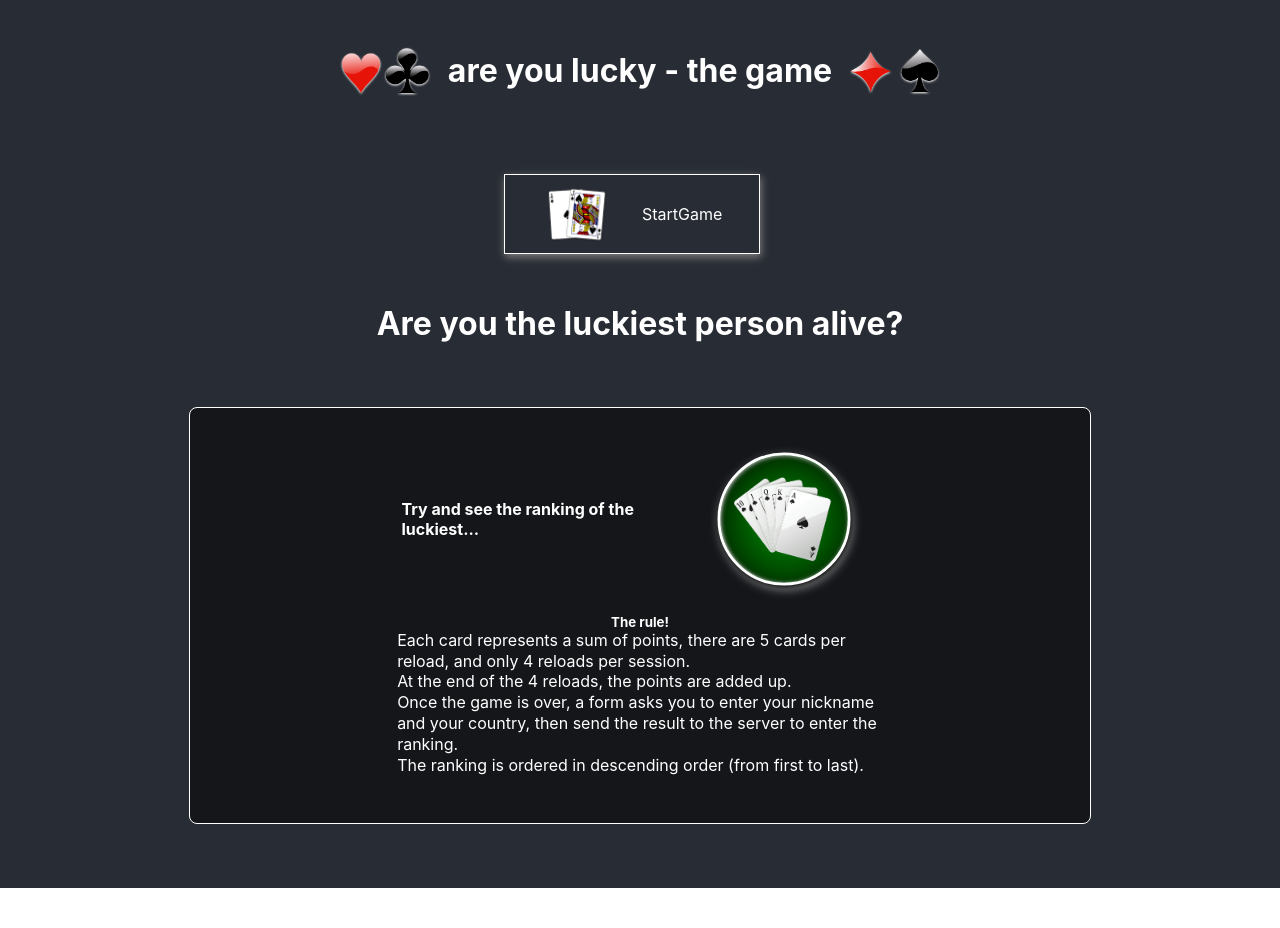
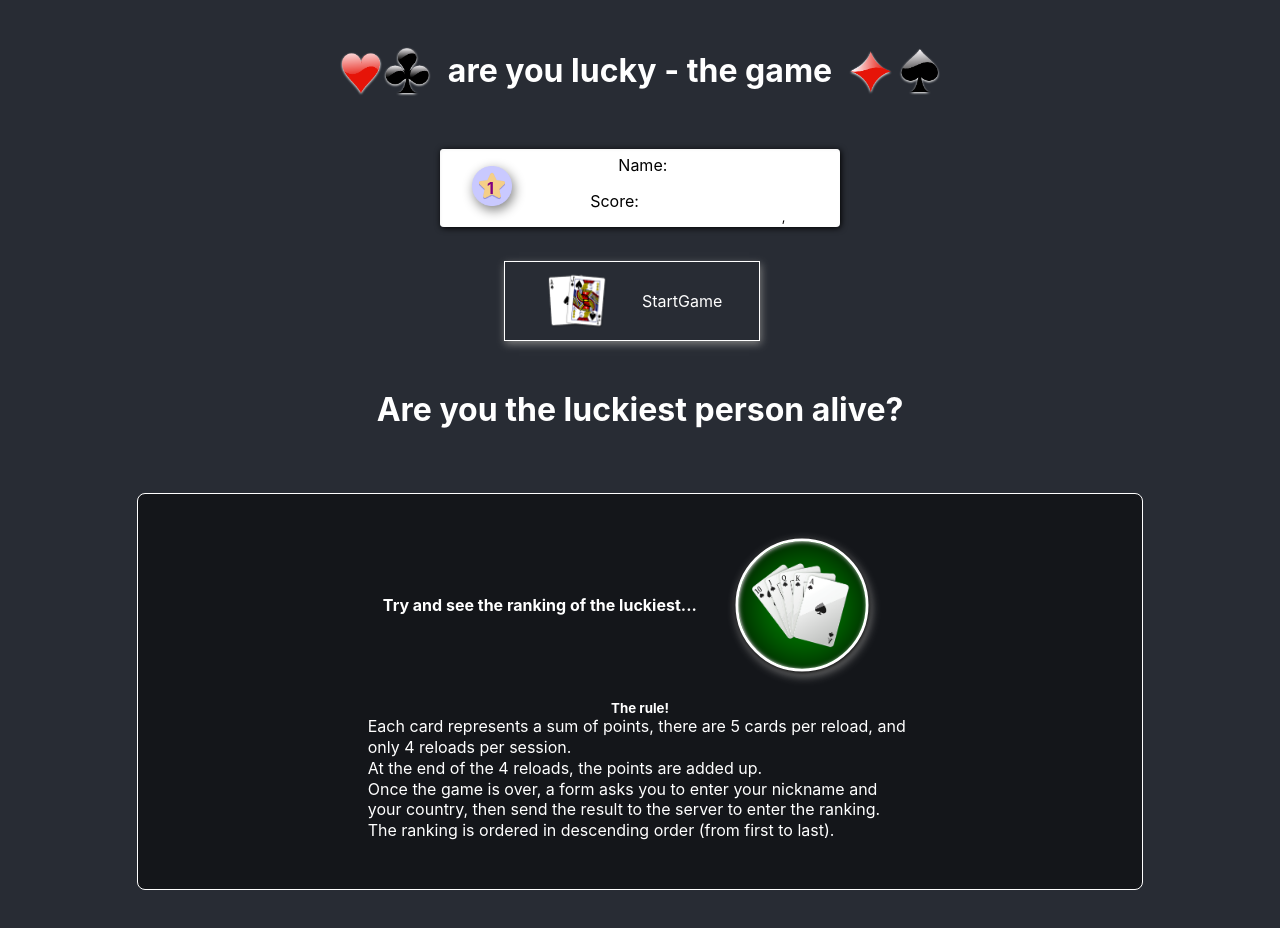
Before and after one commit to rodolphe37/random-playing-card-tuto, a React (Create React App) app: page / in a window 1280 px wide. Shown: the top 928 px of the page. Before the commit the page ends 888 px from the top, so only its background shows below. Built offline with nearby package versions, Linux system fonts and the light colour scheme; no server answers.

Commit message:
added first of moment card to start page

```diff
--- a/src/App.css
+++ b/src/App.css
@@ -26,7 +26,7 @@
   align-items: center;
   justify-content: center;
   width: 100%;
-  margin-bottom: 10vh;
+  margin-bottom: 3vh;
 }
 .App-header img {
   filter: drop-shadow(0px 1px 1px white);
@@ -43,6 +43,10 @@
   align-items: center;
   justify-content: space-around;
   color: white;
+  width: 100%;
+}
+.first-of-classment-list__container {
+  color: black;
 }
 .buttons-container {
   display: flex;
@@ -71,6 +75,7 @@
   margin: 1rem;
   grid-template-columns: repeat(3, 1fr);
 }
+
 .numerSection {
   margin-left: 1rem;
   position: relative;
@@ -113,6 +118,9 @@
   margin-bottom: 1rem;
   border-radius: 8px;
   border: 1px solid white;
+}
+.custom-counter {
+  transform: scale(1);
 }
 .start-button,
 .classment-button a {
@@ -553,6 +561,9 @@ select {
   }
 }
 @media screen and (max-width: 900px) {
+  .custom-counter {
+    transform: scale(0.799) !important;
+  }
   .inputs-container {
     width: 100% !important;
   }
--- /dev/null
+++ b/src/components/FirstOfList.js
@@ -0,0 +1,89 @@
+import { Fragment } from "react";
+import star from "../assets/startPage/Circle-icons-star.svg.png";
+
+const FirstOfList = ({ winnerOfMoment }) => {
+  const { name, country, flagCode, date, time, score } = winnerOfMoment;
+
+  return (
+    <div
+      title="The first of the moment!"
+      className="first-of-classment-list__container"
+    >
+      <ol className="global-classment__inner custom-counter">
+        <li>
+          <div className="numerSection">
+            <div className="numerSection">
+              <Fragment>
+                <img src={star} alt="star" width={40} />
+                <p
+                  style={{
+                    color: "purple",
+                    fontWeight: "bold",
+                  }}
+                >
+                  1
+                </p>
+              </Fragment>
+            </div>
+          </div>
+          <div className="name-section">
+            <span
+              style={{
+                textAlign: "center",
+              }}
+            >
+              Name:
+              <p
+                style={{
+                  fontSize: 20,
+                  fontWeight: "bold",
+                }}
+              >
+                {name && name}
+              </p>
+            </span>
+            <span
+              style={{
+                display: "flex",
+                alignItems: "center",
+                jusifyContent: "space-around",
+                width: "100%",
+                textAlign: "center",
+                paddingBottom: "1rem",
+              }}
+            >
+              Score:
+              <p
+                style={{
+                  marginLeft: "1rem",
+                  fontSize: 20,
+                  fontWeight: "bold",
+                }}
+              >
+                {score && score}
+              </p>
+            </span>
+          </div>
+          <div className="country-section">
+            <p>{country && country.substring(0, 18) + ""}</p>
+            <span className="flag-icon">
+              <span
+                className={`flag-icon flag-icon-${flagCode}`}
+                style={{
+                  transform: "scale(1.9)",
+                  filter: "drop-shadow(0 0 0.1rem black)",
+                  borderRadius: 37,
+                }}
+              />
+            </span>
+            <span className="date-time__container">
+              {date}, {time}
+            </span>
+          </div>
+        </li>
+      </ol>
+    </div>
+  );
+};
+
+export default FirstOfList;
--- a/src/components/StartPage.js
+++ b/src/components/StartPage.js
@@ -1,15 +1,27 @@
 import { useCallback, useEffect, useState } from "react";
 import { useRecoilState } from "recoil";
 import Cards from "../assets/startPage/cards.png";
-import { globalClassmentAtom } from "../assets/statesManager/classmentAtom";
+import {
+  globalClassmentAtom,
+  SortedArrayFromServerAtom,
+} from "../assets/statesManager/classmentAtom";
 import useFetchData from "../hooks/useFetchData";
 import GlobalClassmentComponent from "./GlobalClassmentComponent";
 import cards from "../assets/startPage/blackjack.png";
+import FirstOfList from "./FirstOfList";
 
 const StartPage = ({ setStartGame }) => {
   const { getData } = useFetchData();
   const [globalClassment] = useRecoilState(globalClassmentAtom);
   const [localStoreScores, setLocalStoreScores] = useState([]);
+  const [sortedArrayScore] = useRecoilState(SortedArrayFromServerAtom);
+  const [winnerOfMoment, setWinnerOfMoment] = useState([]);
+
+  useEffect(() => {
+    if (sortedArrayScore.length > 0 && winnerOfMoment.length === 0) {
+      setWinnerOfMoment(sortedArrayScore[0]);
+    }
+  }, [sortedArrayScore, winnerOfMoment]);
 
   const getAllScores = useCallback(async () => {
     await getData();
@@ -30,11 +42,17 @@ const StartPage = ({ setStartGame }) => {
       controller.abort(signal);
     };
   }, [globalClassment, getAllScores, localStoreScores]);
+
   return (
     <div className="start-page__container">
+      {winnerOfMoment ? <FirstOfList winnerOfMoment={winnerOfMoment} /> : ""}
       <div className="buttons-container">
         <div className="start-page__footer">
-          <button className="start-button" onClick={setStartGame}>
+          <button
+            title="start the game now"
+            className="start-button"
+            onClick={setStartGame}
+          >
             <img
               style={{ filter: "none " }}
               src={cards}
--- a/src/components/modalComponents/ModalComponent.js
+++ b/src/components/modalComponents/ModalComponent.js
@@ -26,7 +26,11 @@ const ModalComponent = ({ localStoreScores, openModal, setOpenModal }) => {
 
   return (
     <>
-      <button className="classment-button" onClick={() => setOpenModal(true)}>
+      <button
+        title="See full classment of players"
+        className="classment-button"
+        onClick={() => setOpenModal(true)}
+      >
         <a href="#id01">
           <img style={{ filter: "none " }} src={Clssm} alt="cards" width={70} />
           Global classment
```
